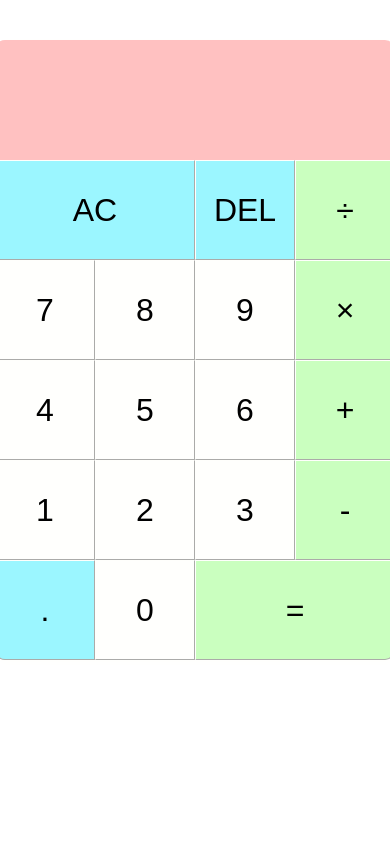
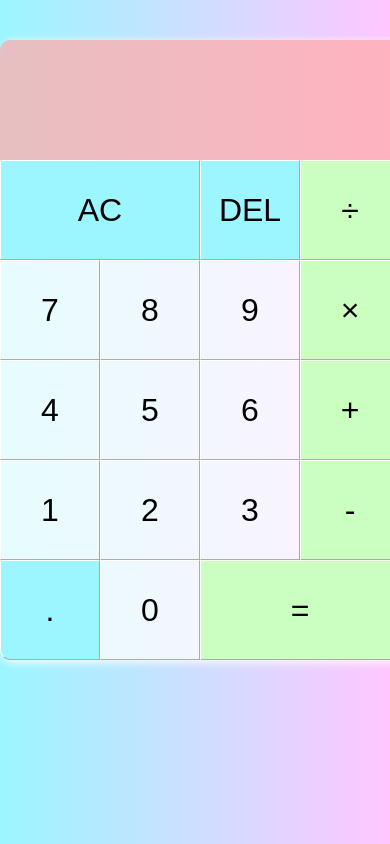
Before and after one commit to kodebae/ReactCalculator, a React (Create React App) app in the folder reactcalculator/: page / in a window 390 px wide. Built offline with nearby package versions, Linux system fonts and the light colour scheme.

Commit message:
change: removing white background

```diff
--- a/reactcalculator/src/components/Calculator/Styled/index.js
+++ b/reactcalculator/src/components/Calculator/Styled/index.js
@@ -10,6 +10,15 @@
     grid-template-rows: minmax(120px, auto) repeat(5, 100px);
     box-shadow: 2px 2px 10px #FFFFFC;
     border-radius: 10px;
+    // Small devices (landscape phones, 576px and up)
+    @media (min-width: 576px) {
+        .Container {
+            display: flex;
+            justify-content: center;
+            align-items: center;
+            overflow: hidden;
+        }
+    }
 `
 
 export const Screen = styled.div`
--- a/reactcalculator/src/index.css
+++ b/reactcalculator/src/index.css
@@ -17,16 +17,16 @@
   -moz-osx-font-smoothing: grayscale;
 }
 
-@media screen and (max-width: 786px){
+/* @media screen and (max-width: 786px){
   body {
    background: white;
    display: flex;
-   width: 100%;
+   width: auto;
    align-items: center;
    justify-content: center;
    overflow: hidden;
   }
-} /*media query end*/
+} media query end */
 
 code {
   font-family: source-code-pro, Menlo, Monaco, Consolas, 'Courier New',
```
